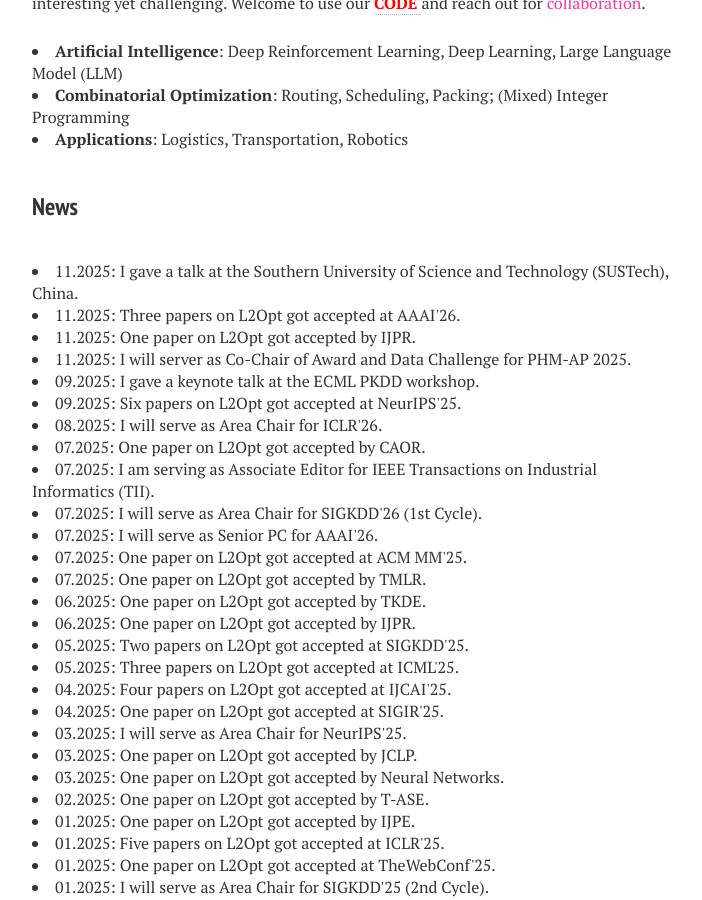
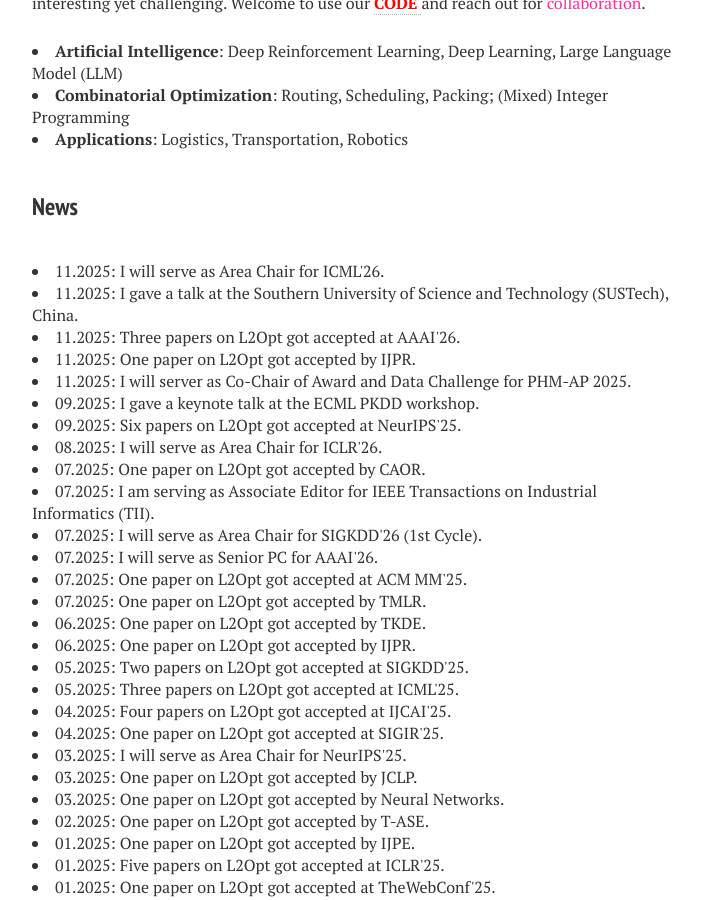
Before and after one commit to zhiguangcaosg/zhiguangcaosg.github.io, a Jekyll site: the page built from index.md, in a window 1280 px wide and 900 px high, scrolled down 812 px. Shown: the whole window, without its empty margins (288-990 px from the left). Built offline with Jekyll 4.4.1, drawn with Linux system fonts in a browser that asks for light colours; nearby versions of some CDN libraries.

Commit message:
Update index.md

```diff
--- a/index.md
+++ b/index.md
@@ -38,6 +38,10 @@ image: banner1.png
 </li>
 
 <h3 style="margin-bottom:-8px;padding-top:20px;">News</h3> <br>
+
+<li>
+11.2025:  I will serve as Area Chair for ICML'26.
+</li>
 
 <li>
 11.2025:  I gave a talk at the Southern University of Science and Technology (SUSTech), China.
```
